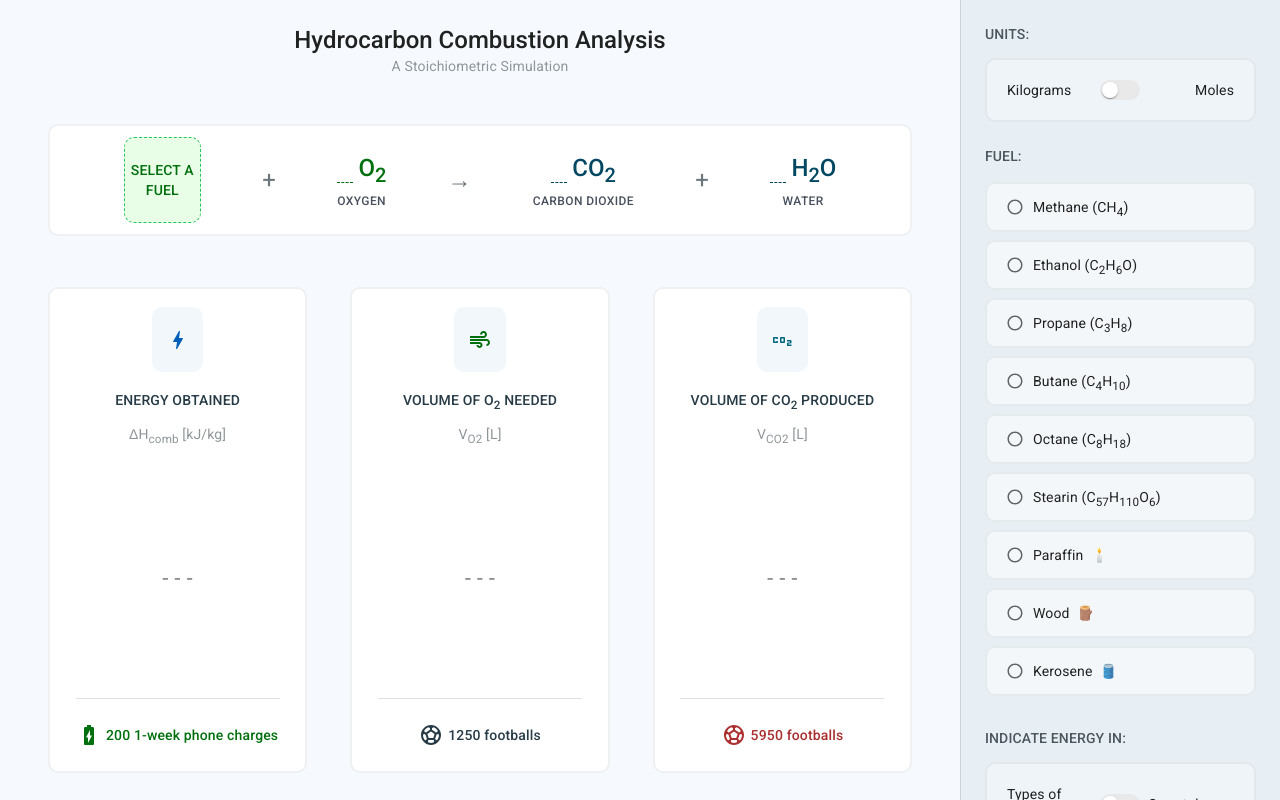
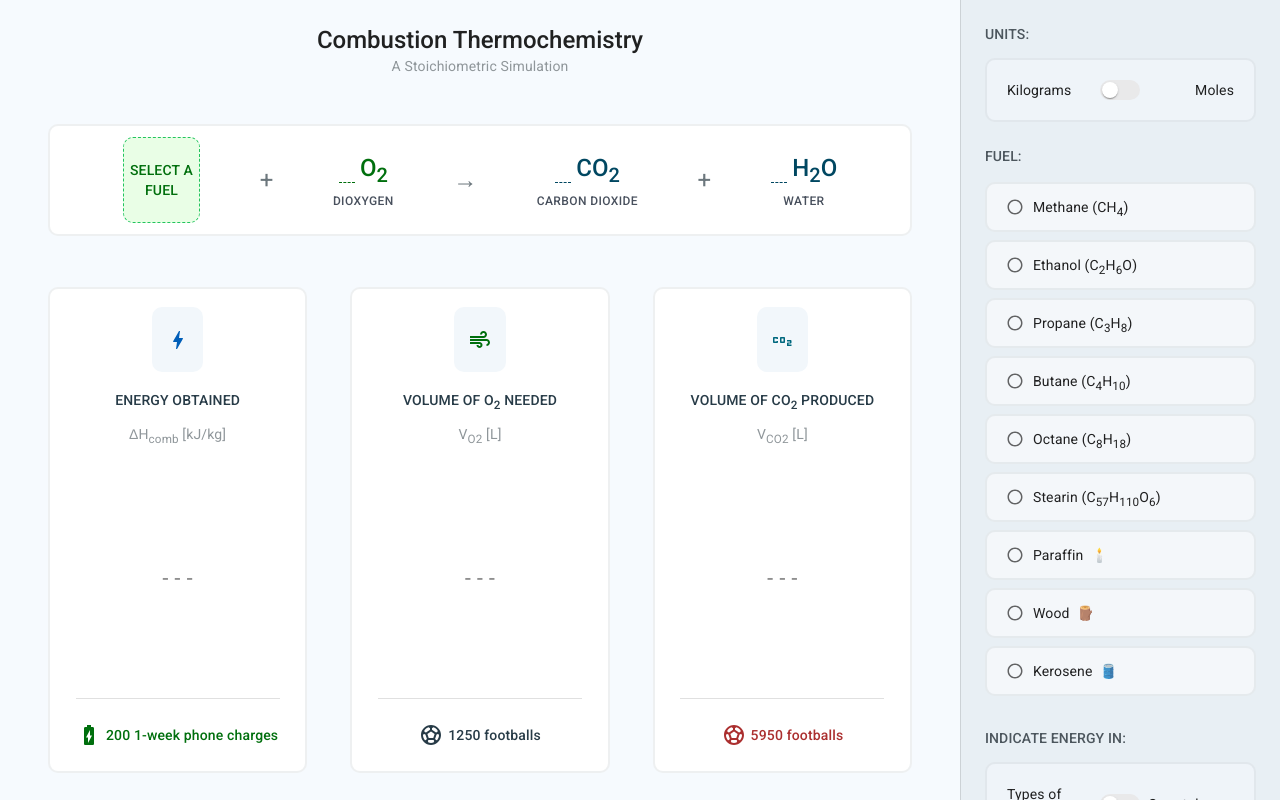
Before and after one commit to graasp/graasp-app-combustion, a React (Vite) app: page / in a window 1280 px wide. Built offline with nearby package versions, Linux system fonts and the light colour scheme.

Commit message:
chore: increase coefficient size, rename oxygen, rename title
closes #35, closes #36, closes #37

```diff
--- a/src/components/canvas/Title.tsx
+++ b/src/components/canvas/Title.tsx
@@ -19,7 +19,7 @@ const subtitleStyles = { color: '#8f969a' };
 const Title = (): JSX.Element => (
   <Box sx={container}>
     <Typography variant="h5" sx={titleStyles}>
-      Hydrocarbon Combustion Analysis
+      Combustion Thermochemistry
     </Typography>
     <Typography variant="body2" sx={subtitleStyles}>
       A Stoichiometric Simulation
--- a/src/components/canvas/formula/Coefficient.tsx
+++ b/src/components/canvas/formula/Coefficient.tsx
@@ -32,7 +32,7 @@ const Coefficient = ({
   if (emoji) return null;
 
   return (
-    <Typography variant="body2" sx={coefficientStyles}>
+    <Typography variant="h5" sx={coefficientStyles}>
       {coefficient}
     </Typography>
   );
--- a/src/components/canvas/formula/Oxygen.tsx
+++ b/src/components/canvas/formula/Oxygen.tsx
@@ -7,7 +7,7 @@ const Oxygen = ({ coefficient }: { coefficient: number }): JSX.Element => (
   <FormulaEntity
     coefficient={coefficient}
     formula={FORMULA_BY_KEY.oxygen}
-    caption="Oxygen"
+    caption="Dioxygen"
     color={FORMULA_OXYGEN}
   />
 );
```
